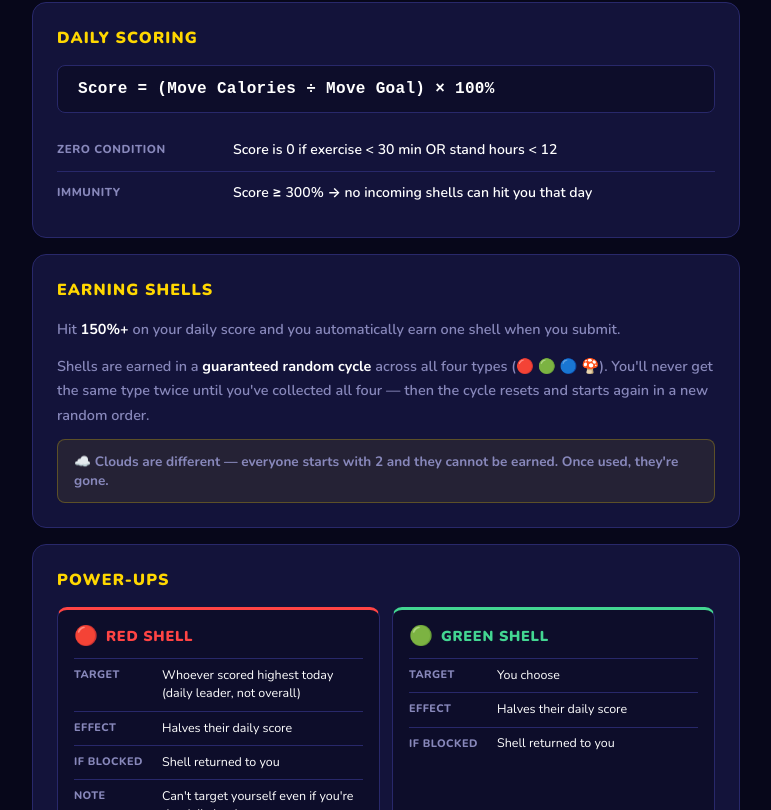
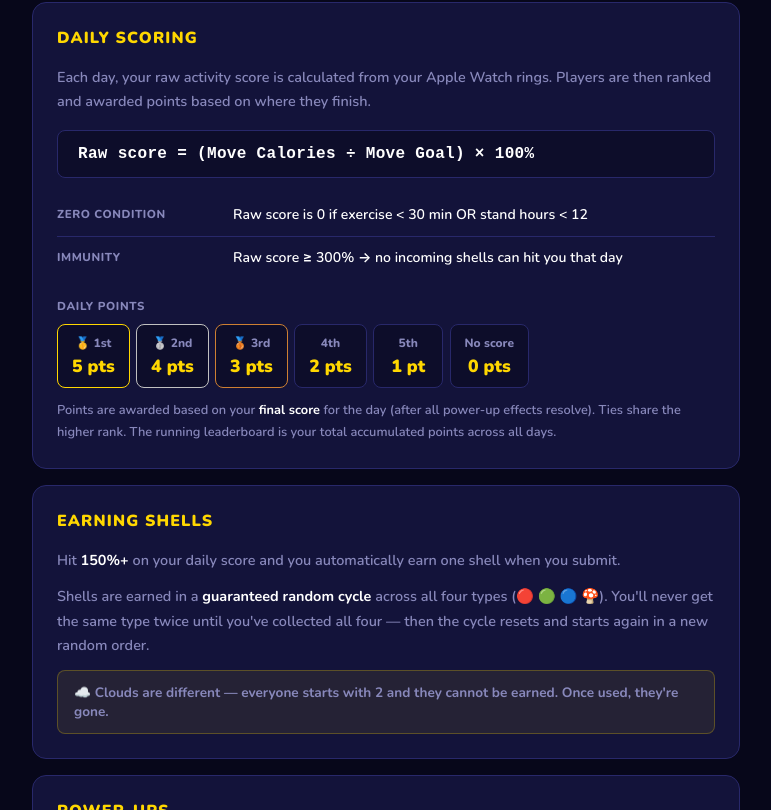
Before and after one commit to simonjamesgreen/rings-club, a React (Vite) app: page /rules in a window 1280 px wide. Shown: the part 630-1440 px from the top of the page, without its empty margins (254-1025 px from the left). Built offline with nearby package versions, Linux system fonts and the light colour scheme.

Commit message:
feat: 5-4-3-2-1 daily points, red/green shell 25% off, rules updated

```diff
--- a/src/components/PlayerCard.jsx
+++ b/src/components/PlayerCard.jsx
@@ -1,6 +1,6 @@
 import { getRankDisplay } from '../lib/scoring'
 
-export default function PlayerCard({ rank, player, totalScore, todayScore, isImmune, isMe, shells }) {
+export default function PlayerCard({ rank, player, totalScore, todayScore, todayPoints, isImmune, isMe, shells }) {
   const isQualified = todayScore !== null && todayScore !== undefined && todayScore >= 150
   const hasAnyShells = shells.red > 0 || shells.green > 0 || shells.blue > 0 || shells.mushrooms > 0 || shells.clouds > 0
 
@@ -27,7 +27,14 @@ export default function PlayerCard({ rank, player, totalScore, todayScore, isImm
           <span className="score-label">pts</span>
         </div>
         <div className={`score-today ${isImmune ? 'immune' : isQualified ? 'qualifying' : ''}`}>
-          {todayScore !== null && todayScore !== undefined ? `${todayScore}% today` : '— no score'}
+          {todayScore !== null && todayScore !== undefined
+            ? <>
+                {todayScore}%
+                {todayPoints !== null && todayPoints !== undefined
+                  ? <span className="today-pts"> +{todayPoints}pts</span>
+                  : null}
+              </>
+            : '— no score'}
         </div>
       </div>
 
@@ -38,7 +45,7 @@ export default function PlayerCard({ rank, player, totalScore, todayScore, isImm
             {shells.green     > 0 && <span className="shell-count green">🟢 {shells.green}</span>}
             {shells.blue      > 0 && <span className="shell-count blue">🔵 {shells.blue}</span>}
             {shells.mushrooms > 0 && <span className="shell-count mush">🍄 {shells.mushrooms}</span>}
-            {shells.clouds     > 0 && <span className="shell-count cloud">☁️ {shells.clouds}</span>}
+            {shells.clouds    > 0 && <span className="shell-count cloud">☁️ {shells.clouds}</span>}
           </div>
         ) : (
           <span className="no-shells">—</span>
--- a/src/index.css
+++ b/src/index.css
@@ -1034,3 +1034,52 @@ body::before {
   .powerup-card-wide { grid-column: 1; }
   .rules-row { grid-template-columns: 120px 1fr; }
 }
+
+/* ─── POINTS TABLE (rules page) ───────────── */
+.points-grid {
+  display: flex;
+  gap: 0.4rem;
+  flex-wrap: wrap;
+}
+
+.points-row {
+  display: flex;
+  flex-direction: column;
+  align-items: center;
+  background: var(--surface);
+  border: 1px solid var(--border);
+  border-radius: 8px;
+  padding: 0.6rem 0.875rem;
+  min-width: 70px;
+  gap: 0.2rem;
+}
+
+.points-row.rank-1 { border-color: var(--gold); }
+.points-row.rank-2 { border-color: var(--silver); }
+.points-row.rank-3 { border-color: var(--bronze); }
+
+.points-rank {
+  font-size: 0.75rem;
+  font-weight: 800;
+  color: var(--text-muted);
+  white-space: nowrap;
+}
+
+.points-val {
+  font-size: 1.1rem;
+  font-weight: 900;
+  color: var(--gold);
+}
+
+/* ─── TODAY POINTS BADGE ──────────────────── */
+.today-pts {
+  font-size: 0.68rem;
+  font-weight: 800;
+  color: var(--gold);
+  margin-left: 0.25rem;
+  background: rgba(255,215,0,0.12);
+  border: 1px solid rgba(255,215,0,0.3);
+  border-radius: 3px;
+  padding: 0 0.25rem;
+  vertical-align: middle;
+}
--- a/src/pages/Home.jsx
+++ b/src/pages/Home.jsx
@@ -261,7 +261,8 @@ export default function Home() {
                 todayScore={row.todayScore}
                 isImmune={row.todayImmune}
                 isMe={!!user && row.player?.email === user.email}
-                shells={{ red: row.red_shells, green: row.green_shells, blue: row.blue_shells, mushrooms: row.mushrooms, clouds: row.clouds }}
+                todayPoints={row.todayPoints}
+              shells={{ red: row.red_shells, green: row.green_shells, blue: row.blue_shells, mushrooms: row.mushrooms, clouds: row.clouds }}
               />
             ))}
             {!standings.some(s => s.totalScore > 0) && (
--- a/src/pages/Rules.jsx
+++ b/src/pages/Rules.jsx
@@ -39,18 +39,38 @@ export default function Rules() {
       {/* SCORING */}
       <section className="rules-section">
         <h2 className="rules-section-title">Daily Scoring</h2>
+        <p className="rules-text" style={{ marginBottom: '1rem' }}>
+          Each day, your raw activity score is calculated from your Apple Watch rings.
+          Players are then ranked and awarded points based on where they finish.
+        </p>
         <div className="rules-formula">
-          Score = (Move Calories ÷ Move Goal) × 100%
+          Raw score = (Move Calories ÷ Move Goal) × 100%
         </div>
         <div className="rules-table" style={{ marginTop: '1rem' }}>
           <div className="rules-row">
             <span className="rules-row-label">Zero condition</span>
-            <span className="rules-row-value">Score is 0 if exercise &lt; 30 min OR stand hours &lt; 12</span>
+            <span className="rules-row-value">Raw score is 0 if exercise &lt; 30 min OR stand hours &lt; 12</span>
           </div>
           <div className="rules-row">
             <span className="rules-row-label">Immunity</span>
-            <span className="rules-row-value">Score ≥ 300% → no incoming shells can hit you that day</span>
+            <span className="rules-row-value">Raw score ≥ 300% → no incoming shells can hit you that day</span>
           </div>
+        </div>
+
+        <div className="rules-points-table">
+          <p className="rules-examples-title" style={{ marginTop: '1.25rem', marginBottom: '0.6rem' }}>Daily points</p>
+          <div className="points-grid">
+            <div className="points-row rank-1"><span className="points-rank">🥇 1st</span><span className="points-val">5 pts</span></div>
+            <div className="points-row rank-2"><span className="points-rank">🥈 2nd</span><span className="points-val">4 pts</span></div>
+            <div className="points-row rank-3"><span className="points-rank">🥉 3rd</span><span className="points-val">3 pts</span></div>
+            <div className="points-row"><span className="points-rank">4th</span><span className="points-val">2 pts</span></div>
+            <div className="points-row"><span className="points-rank">5th</span><span className="points-val">1 pt</span></div>
+            <div className="points-row"><span className="points-rank">No score</span><span className="points-val">0 pts</span></div>
+          </div>
+          <p className="rules-text" style={{ marginTop: '0.75rem', fontSize: '0.8rem' }}>
+            Points are awarded based on your <strong>final score</strong> for the day (after all power-up effects resolve).
+            Ties share the higher rank. The running leaderboard is your total accumulated points across all days.
+          </p>
         </div>
       </section>
 
@@ -84,7 +104,7 @@ export default function Rules() {
             </div>
             <div className="powerup-detail">
               <span className="powerup-detail-label">Effect</span>
-              <span>Halves their daily score</span>
+              <span>Reduces their daily score by 25%</span>
             </div>
             <div className="powerup-detail">
               <span className="powerup-detail-label">If blocked</span>
@@ -107,7 +127,7 @@ export default function Rules() {
             </div>
             <div className="powerup-detail">
               <span className="powerup-detail-label">Effect</span>
-              <span>Halves their daily score</span>
+              <span>Reduces their daily score by 25%</span>
             </div>
             <div className="powerup-detail">
               <span className="powerup-detail-label">If blocked</span>
```
Also changed, not shown: src/lib/shellEngine.js.
